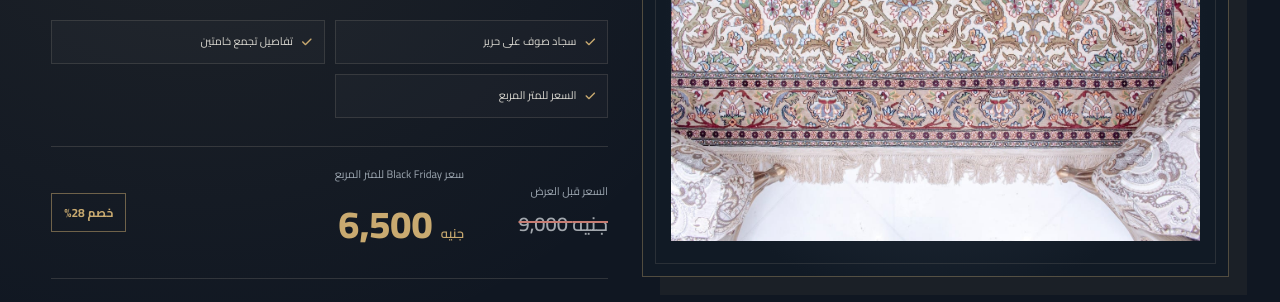
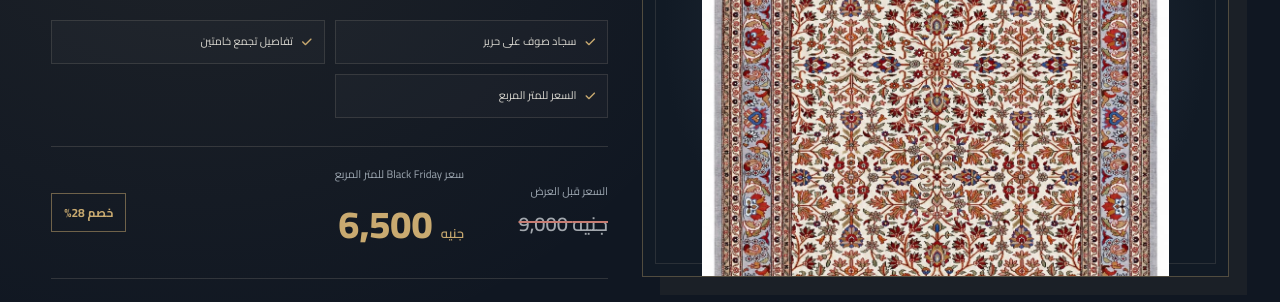
Before and after one commit to Alhassan2005/okda-website, a plain HTML site: page products/wool-on-silk.html in a window 1280 px wide. Shown: the part 534-836 px from the top of the page. Drawn offline with nearby package versions, Linux system fonts and the light colour scheme.

Commit message:
Update wool-on-silk.html

```diff
--- a/products/wool-on-silk.html
+++ b/products/wool-on-silk.html
@@ -12,7 +12,7 @@
   <meta property="og:description" content="اكتشف سجاد صوف على حرير من عُقدة OKDA. سعر المتر المربع 6,500 جنيه بدلًا من 9,000 جنيه ضمن عروض Black Friday. تواصل معنا عبر واتساب لمعرفة المقاسات والتفاصيل.">
   <meta property="og:type" content="product">
   <meta property="og:url" content="https://alhassan2005.github.io/okda-website/products/wool-on-silk.html">
-  <meta property="og:image" content="https://alhassan2005.github.io/okda-website/images/image13.jpeg">
+  <meta property="og:image" content="https://alhassan2005.github.io/okda-website/images/wool on silk.jpeg">
   <link rel="icon" href="../images/Logo.jpeg">
   <link rel="preconnect" href="https://fonts.googleapis.com">
   <link rel="preconnect" href="https://fonts.gstatic.com" crossorigin>
@@ -49,7 +49,7 @@
         <div class="product-detail-grid">
           <div class="product-detail-media">
             <span class="product-detail-badge">خصم 28%</span>
-            <button type="button" class="product-image-trigger" aria-label="عرض صورة السجادة كاملة"><img src="../images/image13.jpeg" alt="سجادة صوف على حرير من مجموعة عُقدة" fetchpriority="high"></button>
+            <button type="button" class="product-image-trigger" aria-label="عرض صورة السجادة كاملة"><img src="../images/wool on silk.jpeg" alt="سجادة صوف على حرير من مجموعة عُقدة" fetchpriority="high"></button>
           </div>
           <div class="product-detail-copy">
             <p class="section-kicker">WOOL ON SILK · OKDA</p>
```
